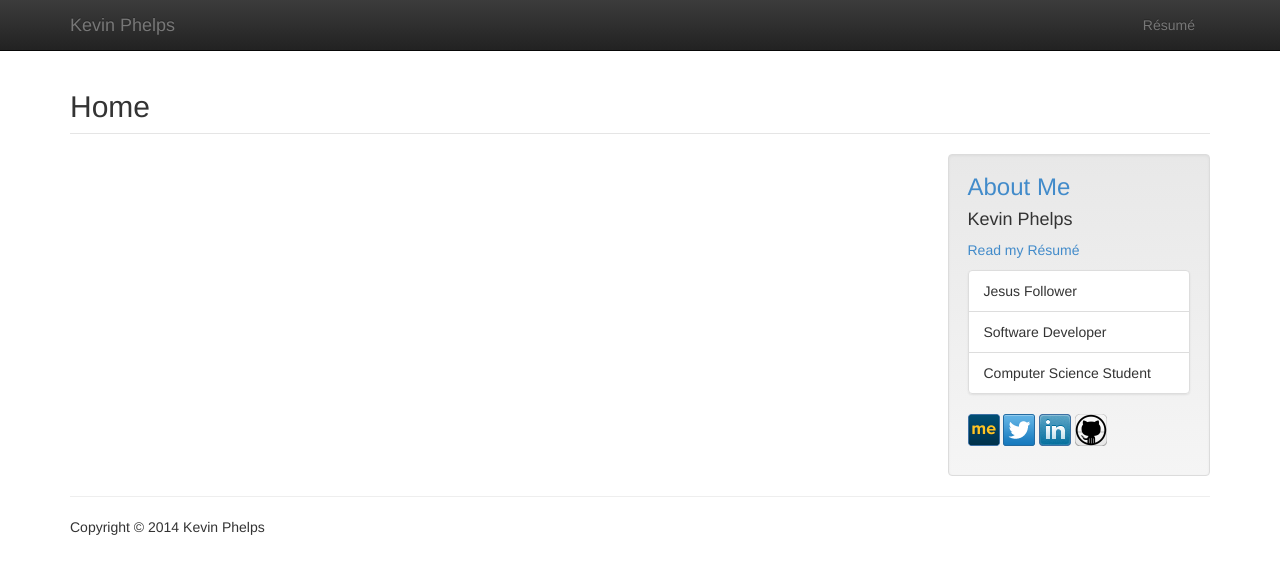
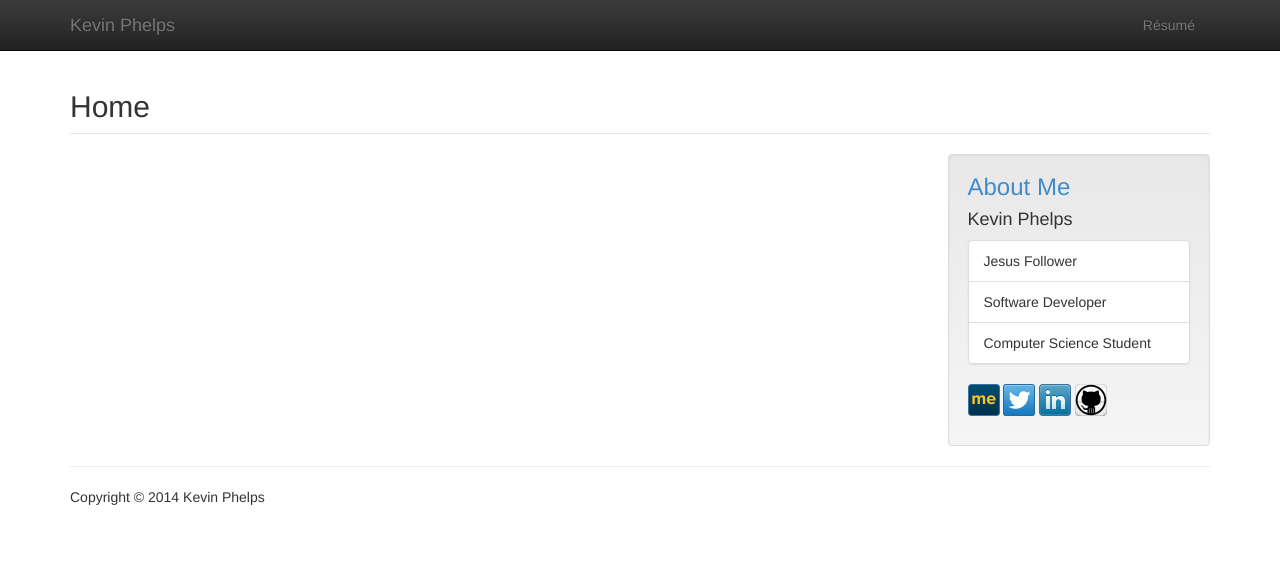
Before and after one commit to kevinphelps/kevinphelps.me, a Jekyll site: the page built from index.html, in a window 1280 px wide. Shown: the top 574 px of the page. Built offline with Jekyll 4.4.1, drawn with Linux system fonts in a browser that asks for light colours; Markdown is read by kramdown in place of the engine named in the settings.

Commit message:
remove resume link

```diff
--- a/_includes/about.html
+++ b/_includes/about.html
@@ -3,10 +3,6 @@
 </h3>
 
 <h4>Kevin Phelps</h4>
-
-<p>
-  <a href="/resume.html">Read my Résumé</a>
-</p>
 
 <ul class="list-group">
   <li class="list-group-item">Jesus Follower</li>
```
